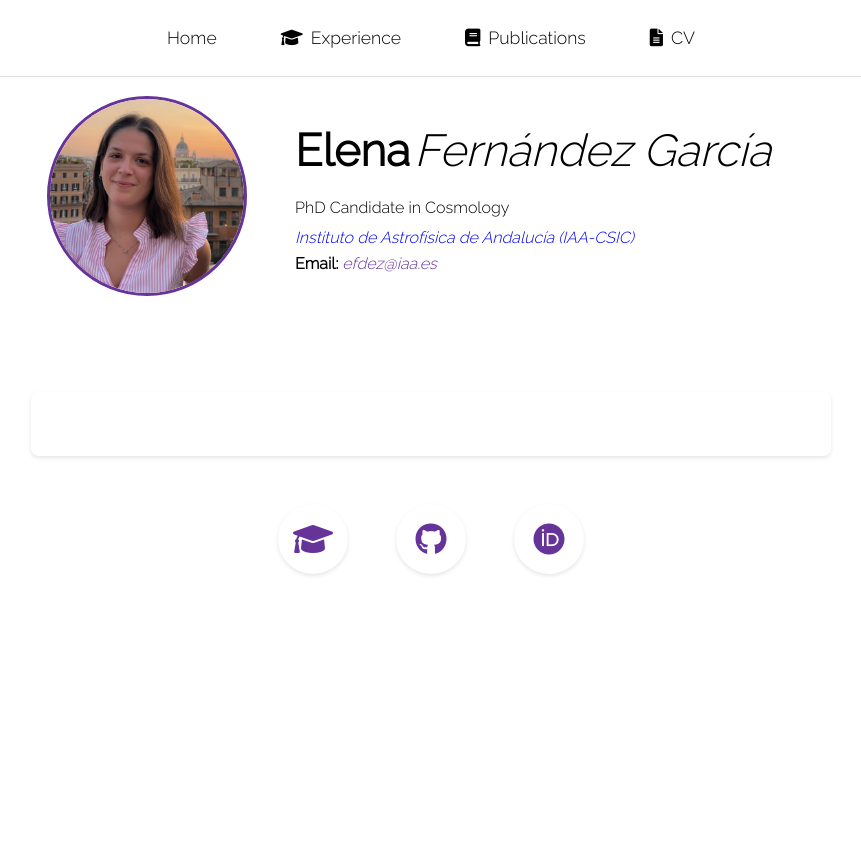
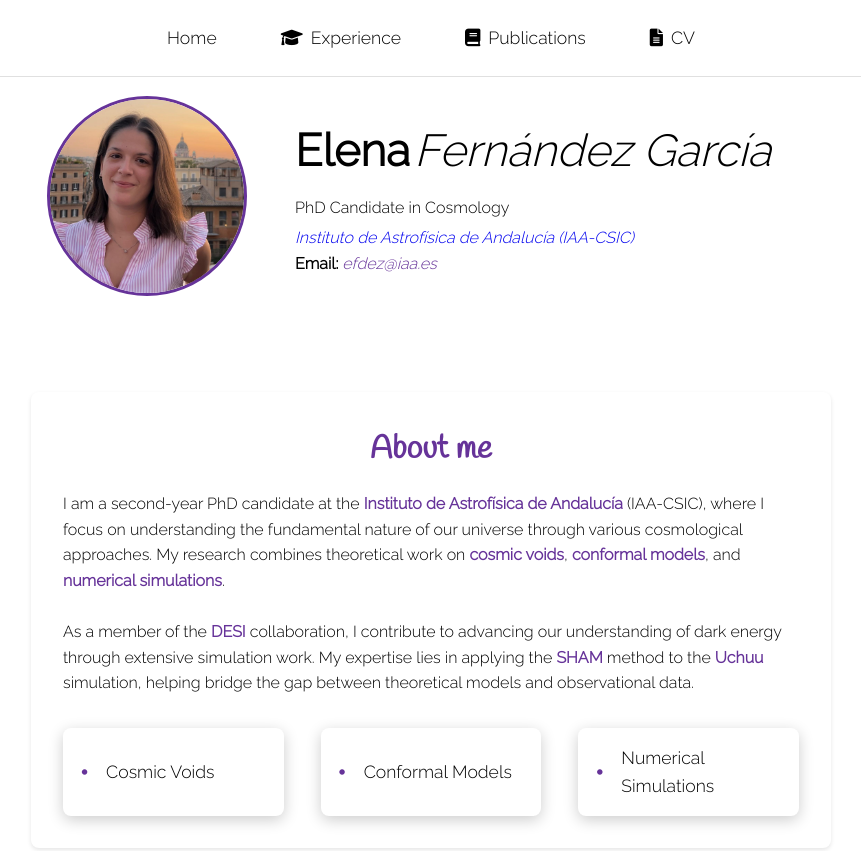
Before and after one commit to elenaferga/elenaferga, a plain HTML site: page CV.html in a window 1280 px wide. Shown: the top 851 px of the page, without its empty margins (209-1070 px from the left). Before the commit the page ends 800 px from the top, so only its background shows below. Drawn offline with Linux system fonts and the light colour scheme.

Commit message:
Update CV.html

```diff
--- a/CV.html
+++ b/CV.html
@@ -504,6 +504,7 @@
 </head>
 
 
+
 <body>
     <nav>
         <div class="nav-container">
@@ -533,7 +534,36 @@
     </header>
 
     <section>
+    <h2 class="about-me-title">About me</h2>
+    <p>
+        I am a second-year PhD candidate at the
+        <span class="highlight">Instituto de Astrofísica de Andalucía</span> (IAA-CSIC),
+        where I focus on understanding the fundamental nature of our universe through various cosmological approaches.
+        My research combines theoretical work on <span class="highlight">cosmic voids</span>,
+        <span class="highlight">conformal models</span>, and <span class="highlight">numerical simulations</span>.
+    </p>
+    <br>
+    <p>
+        As a member of the <span class="highlight">DESI</span> collaboration, I contribute to advancing our understanding of
+        dark energy through extensive simulation work. My expertise lies in applying the <span class="highlight">SHAM</span> method
+        to the <span class="highlight">Uchuu</span> simulation, helping bridge the gap between theoretical models and observational data.
+    </p>
 
+    <!-- New Keyword Boxes -->
+    <div class="keyword-container">
+        <div class="keyword-box">
+            <span class="keyword-symbol">•</span>
+            <span class="keyword-text">Cosmic Voids</span>
+        </div>
+        <div class="keyword-box">
+            <span class="keyword-symbol">•</span>
+            <span class="keyword-text">Conformal Models</span>
+        </div>
+        <div class="keyword-box">
+            <span class="keyword-symbol">•</span>
+            <span class="keyword-text">Numerical Simulations</span>
+        </div>
+    </div>
 </section>
 
 
```
